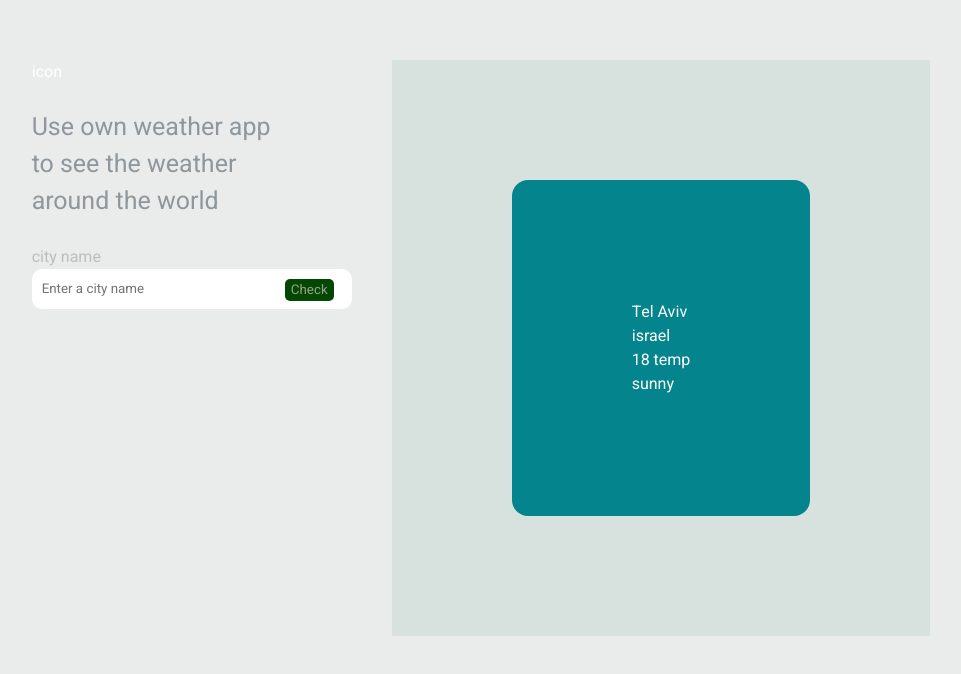
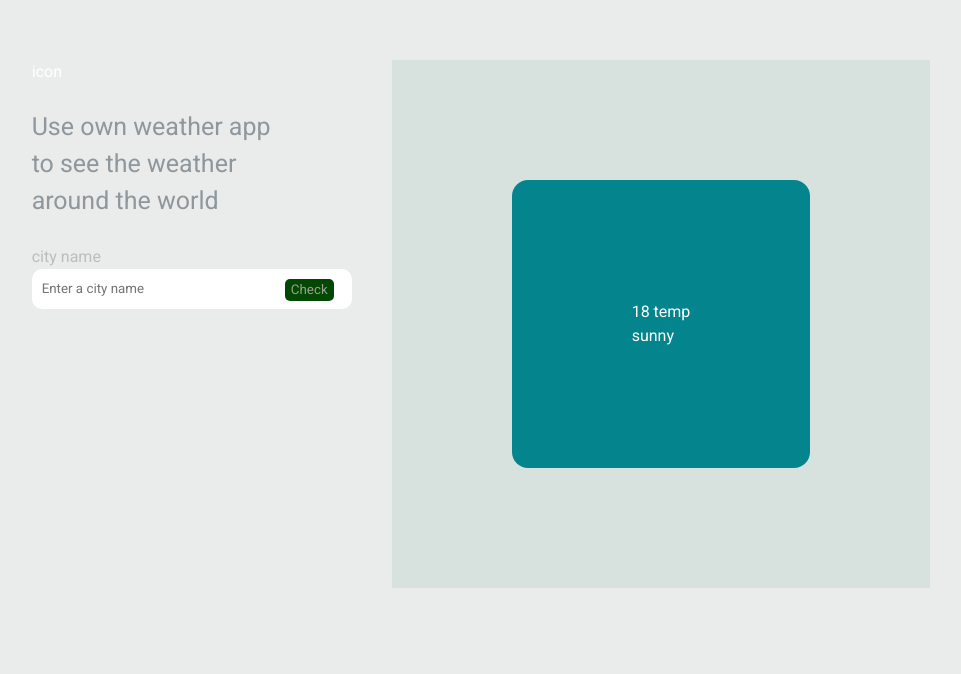
Before and after one commit to adiyakoby/WeatherApp, a React (Vite) app in the folder frontend/: page / in a window 1280 px wide. Shown: the part 190-864 px from the top of the page, without its empty margins (159-1120 px from the left). After the commit the page ends 836 px from the top, so only its background shows below. Built offline with nearby package versions, Linux system fonts and the light colour scheme; no server answers.

Commit message:
added WeatherBoxProps

```diff
--- a/frontend/src/App.jsx
+++ b/frontend/src/App.jsx
@@ -1,4 +1,4 @@
-import React, { useEffect, useState } from "react";
+import React, { useState } from "react";
 import InputBox from './Components/InputBox'
 import WeatherBox from './Components/WeatherBox'
 import './App.css'
@@ -11,6 +11,7 @@ function App() {
   const [weatherData, setweatherData] = useState({});
 
   const API_URL = import.meta.env.VITE_API_URL;
+
 
 
   const fetchData = async () => {
@@ -31,7 +32,6 @@ function App() {
         setweatherData(await response.json());
       }
 
-      console.log(weatherData);
     }catch (error) {
       console.error("Error fetching data:", error);
     }
@@ -54,7 +54,7 @@ function App() {
       </section>
       <div className="weatherFrame">
         <aside>
-          <WeatherBox/>
+          <WeatherBox weatherData={weatherData}/>
         </aside>
       </div>
     </div>
--- a/frontend/src/Components/InputBox.tsx
+++ b/frontend/src/Components/InputBox.tsx
@@ -3,11 +3,11 @@ import "./style/InputBox.css"
 
 type InputBoxProps = {
     search: string;
-    setSearch: React.Dispatch<React.SetStateAction<string>>;
+    setsearch: React.Dispatch<React.SetStateAction<string>>;
     fetchData: () => void;
 };
 
-const InputBox = ({search, setsearch, fetchData}) => {
+const InputBox = ({search, setsearch, fetchData}: InputBoxProps) => {
     return (
         <div className='input-component'>
             <label>city name</label><br/>
--- a/frontend/src/Components/WeatherBox.tsx
+++ b/frontend/src/Components/WeatherBox.tsx
@@ -1,16 +1,34 @@
-import React from "react";
+import React, { useEffect } from "react";
 import "./style/WeatherBox.css"
 
+export type WeatherBoxProps = {
+    name: string;
+    country: string;
+    lat: number;
+    lon: number;
+    localtime: string;
+    temp_c: number;
+    condition: string[];
+    humidity: number;
+    wind_kph: number;
+    precip_mm: number;
+    hours: {hour: number, temp_c: number}[];
 
-const WeatherBox = () => {
+}
 
+
+
+
+const WeatherBox = (props : WeatherBoxProps) => {
+
+    // useEffect(()=>{}, [props]);
     return(
         <div className='weather-component'>
             <div className="outer-box">
                 <div className="inner-box">
                     <section>
-                        Tel Aviv<br/>
-                        israel
+                        {props.name}
+                        {props.country}
                     </section>
                     <section>
                         18 temp<br/>
```
